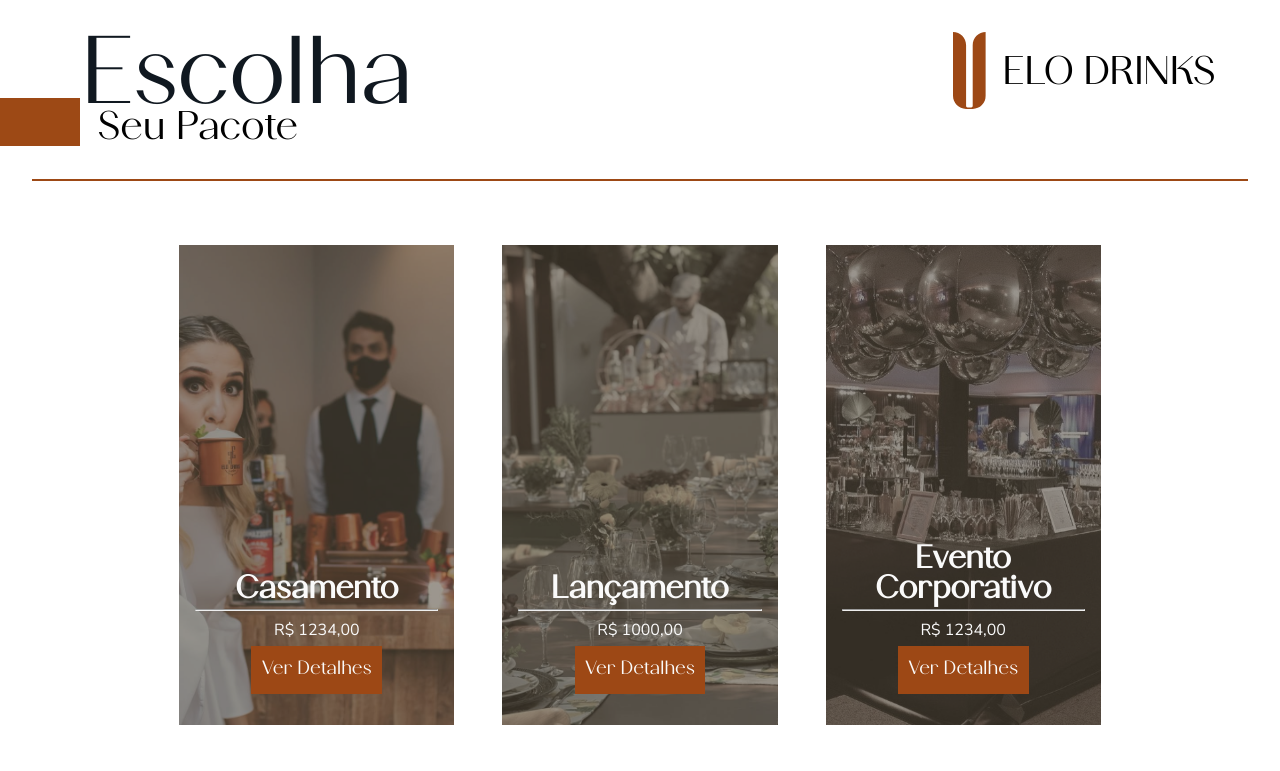
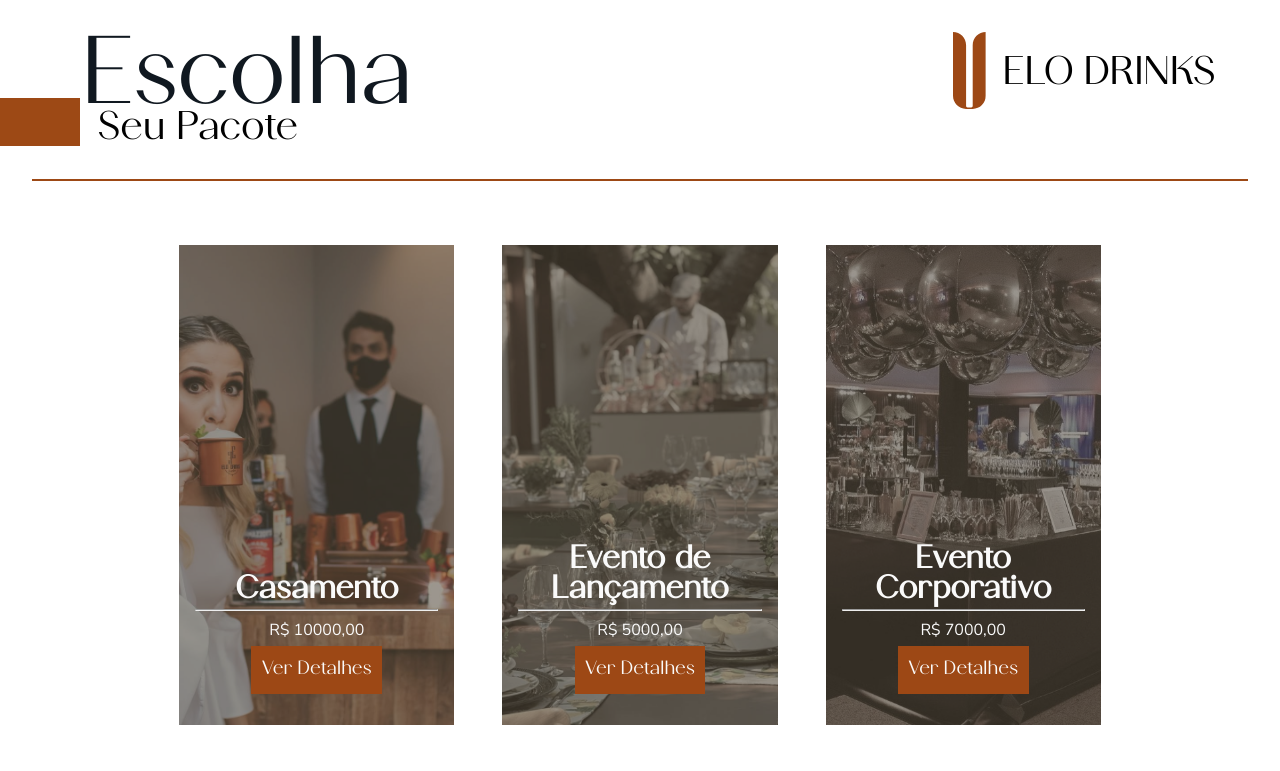
Before and after one commit to Gangue-da-Van-Branca/Frontend-Drinks, a React (Vite) app: page /pacotes in a window 1280 px wide. Shown: the top 771 px of the page. Built offline with nearby package versions, Linux system fonts and the light colour scheme; no server answers.

Commit message:
fix: ajustando itens dos pacotes

```diff
--- a/src/pages/Cliente/PacotesPage/Pacotes.jsx
+++ b/src/pages/Cliente/PacotesPage/Pacotes.jsx
@@ -1,4 +1,4 @@
-import React, { useState } from "react";
+import React, { useState, useEffect } from "react";
 import TopoPacotes from "../../../components/PacotesPage/TopoPacotes/TopoPacotes";
 import Card from "../../../components/PacotesPage/CardPacotes/CardPacotes";
 import BotaoPersonalizar from "../../../components/PacotesPage/BotaoPacotesPersonalizar/BotaoPacotesPersonalizar";
@@ -13,130 +13,133 @@ import "./Pacotes.css";
 
 function Pacotes() {
   const [modalAbertoIndex, setModalAbertoIndex] = useState(null);
+  const [pacotesComDrinks, setPacotesComDrinks] = useState([]);
 
   const pacotes = [
-    { evento: "Casamento", preco: "1234,00", drinks: ["adbjsdba", "adbjsdbaa", "adbjsdbappp", "adbjsdbavvvv", "adbjsdballl"],foto: casamentoTime },
-    { evento: "Lançamento", preco: "1000,00", drinks: ["adbjsdba", "adbjsdbaa", "adbjsdbappp", "adbjsdbavvvv", "adbjsdballl"], foto: festa1  },
-    { evento: "Evento Corporativo", preco: "1234,00", drinks: ["adbjsdba", "adbjsdbaa", "adbjsdbappp", "adbjsdbavvvv", "adbjsdballl"], foto: festa2},
-    { evento: "Debutante", preco: "1000,00", drinks: ["adbjsdba", "adbjsdbaa", "adbjsdbappp", "adbjsdbavvvv", "adbjsdballl"], foto: festa3 },
-    { evento: "Festa Teen", preco: "1234,00", drinks: ["adbjsdba", "adbjsdbaa", "adbjsdbappp", "adbjsdbavvvv", "adbjsdballl"], foto: festa4 },
-    { evento: "Aniversário", preco: "1000,00", drinks: ["adbjsdba", "adbjsdbaa", "adbjsdbappp", "adbjsdbavvvv", "adbjsdballl"], foto: festa5 },
+    {
+      evento: "Casamento",
+      preco: "10000,00",
+      drinks: [
+        "i1yAp0eCcDLNPgEv2t",
+        "i1OMQI4VbYTzKhgk72",
+        "i1oqVEF45n5GtvNi7H",
+        "i1cXa725zAv9IHx78s",
+        "i1g6y8eLob9QGZJjE1",
+        "i1H6dhQYql8jcb6nNf",
+        "i17R3SuHESlsNccJ97",
+        "i1vCWQEQXxersroTVf",
+      ],
+      foto: casamentoTime,
+    },
+    {
+      evento: "Evento de Lançamento",
+      preco: "5000,00",
+      drinks: [
+        "i1OMQI4VbYTzKhgk72",
+        "i1uZepl4zoJIV2zcne",
+        "i1oqVEF45n5GtvNi7H",
+        "i1H6dhQYql8jcb6nNf",
+        "i17R3SuHESlsNccJ97",
+        "i1r2FZ2OSkPaOptUU3",
+        "i1Xy5Nn2uuMouEJXqh",
+        "i1m0xFyJn4dQs9MQI6",
+      ],
+      foto: festa1,
+    },
+    {
+      evento: "Evento Corporativo",
+      preco: "7000,00",
+      drinks: [
+        "i1yAp0eCcDLNPgEv2t",
+        "i160VCLtD6W5bszrgu",
+        "i1OMQI4VbYTzKhgk72",
+        "i1oqVEF45n5GtvNi7H",
+        "i1m0xFyJn4dQs9MQI6",
+        "i1TE7rXG2YUqWMfkhY",
+        "i1vCWQEQXxersroTVf",
+        "i1rz62dHMqSDa020XU",
+      ],
+      foto: festa2,
+    },
+    {
+      evento: "Debutante",
+      preco: "8000,00",
+      drinks: [
+        "i12PlUD9t9CLhfIiAO",
+        "i179fSVduKdLX4LscD",
+        "i1PTAuIHUo438hUHvc",
+        "i1OMQI4VbYTzKhgk72",
+        "i11LKQJlmumPn9lWih",
+        "i1r2FZ2OSkPaOptUU3",
+        "i1Xy5Nn2uuMouEJXqh",
+        "i17R3SuHESlsNccJ97",
+      ],
+      foto: festa3,
+    },
+    {
+      evento: "Festa Teen",
+      preco: "3000,00",
+      drinks: [
+        "i11LKQJlmumPn9lWih",
+        "i1Xy5Nn2uuMouEJXqh",
+        "i1vCWQEQXxersroTVf",
+        "i1TE7rXG2YUqWMfkhY",
+        "i1rz62dHMqSDa020XU",
+        "i1r2FZ2OSkPaOptUU3",
+        "i1GsP4QdH4eysBOQmJ",
+        "i1FGlcg0VClkJIzj9B",
+      ],
+      foto: festa4,
+    },
+    {
+      evento: "Aniversário",
+      preco: "5000,00",
+      drinks: [
+        "i179fSVduKdLX4LscD",
+        "i1oqVEF45n5GtvNi7H",
+        "i1OMQI4VbYTzKhgk72",
+        "i1uZepl4zoJIV2zcne",
+        "i12PlUD9t9CLhfIiAO",
+        "i1cXa725zAv9IHx78s",
+        "i1r2FZ2OSkPaOptUU3",
+        "i1Xy5Nn2uuMouEJXqh",
+      ],
+      foto: festa5,
+    },
   ];
 
-const drinksDisponiveis = [
-  {
-    categoria: "Drinks Alcoólicos",
-    drinks: [
-      {
-        id: "adbjsdba",
-        nome: "MOSCOW MULE",
-        descricao:
-          "Vodka, xarope de gengibre, limão taiti e espuma de gengibre",
-      },
-      {
-        id: "adbjsdbaa",
-        nome: "FITZGERALD",
-        descricao:
-          "Gin, syrup de açúcar, suco de limão siciliano, angostura bitters e zest",
-      },
-      {
-        id: "adbjsdbappp",
-        nome: "PENICILIN",
-        descricao:
-          "Whisky, suco de limão siciliano, xarope de gengibre e scotch defumado",
-      },
-      {
-        id: "adbjsdbavvvv",
-        nome: "BASIL SMASH",
-        descricao:
-          "Gin, suco de limão siciliano, syrup de manjericão e folhas de manjericão",
-      },
-      {
-        id: "adbjsdbaddd",
-        nome: "CLASSIC TONIC",
-        descricao: "Gin, limão siciliano e tônica",
-      },
-      {
-        id: "adbjsdballl",
-        nome: "PARADISE",
-        descricao:
-          "Vodka, água de coco, syrup de baunilha e raspas de coco desidratado",
-      },
-      {
-        id: "adbjsdbaqweer",
-        nome: "APEROL SPRITZ",
-        descricao: "Aperol, espumante, água com gás e laranja",
-      },
-      {
-        id: "adbjsdbasss",
-        nome: "NEGRONI TWIST",
-        descricao: "Gin, vermute rosso, Campari e zest de laranja bahia",
-      },
-      {
-        id: "adbjsdbaplanbd",
-        nome: "SPICY PASSION",
-        descricao:
-          "Vodka, maracujá, syrup de pimenta dedo-de-moça e limão taiti",
-      },
-      {
-        id: "adbjsdbadadbab",
-        nome: "CUCUMBER FIZZ",
-        descricao:
-          "Gin, pepino, suco de limão siciliano, syrup de hortelã e água tônica",
-      },
-      {
-        id: "adbjsdbadakjbdaqw",
-        nome: "MARGARITA",
-        descricao: "Tequila, Cointreau, suco de limão taiti e borda de sal",
-      },
-      {
-        id: "adbjsdbaakjjdns",
-        nome: "DAIQUIRI CLÁSSICO",
-        descricao: "Rum branco, suco de limão taiti e xarope de açúcar",
-      },
-    ],
-  },
-  {
-    categoria: "Soft Drinks (não alcoólicos) - Incluso guloseimas",
-    drinks: [
-      {
-        id: "adbjsdbaaaaayyttree",
-        nome: "CIRQUE BLUE",
-        descricao:
-          "Curacao blue, suco de blueberry, amora, mix de limão, água com gás e algodão doce ou bala de fruta",
-      },
-      {
-        id: "adbjsdbaqpiqwwb",
-        nome: "PINK LEMONADE",
-        descricao:
-          "Mix de limão, limão siciliano, goma ou gás e syrup de morango servido em tacinhas ou limonadas brilhantes",
-      },
-      {
-        id: "adbjsdbaqseqewe",
-        nome: "PIÑA DESCALADA",
-        descricao:
-          "Suco de abacaxi, leite de coco, leite condensado e granulados coloridos",
-      },
-      {
-        id: "adbjsdbaçlasbbbbx",
-        nome: "LICHAI PARADISSE",
-        descricao:
-          "Água com gás, morangos simples, lichia, suco de limão e hortelã",
-      },
-      {
-        id: "adbjsdbaq5tqtw",
-        nome: "CLASSIC TONIC",
-        descricao: "Limão siciliano, xarope e tônica",
-      },
-    ],
-  },
-];
+  useEffect(() => {
+    async function buscarDrinks() {
+      const pacotesComDados = await Promise.all(
+        pacotes.map(async (pacote) => {
+          const drinksDetalhados = await Promise.all(
+            pacote.drinks.map(async (id) => {
+              try {
+                const response = await fetch(
+                  `${import.meta.env.VITE_API_URL}/item/${id}`
+                );
+                if (!response.ok) throw new Error("Erro ao buscar drink");
+                return await response.json();
+              } catch (error) {
+                console.error(`Erro com o drink ${id}:`, error);
+                return { id, nome: "Drink não encontrado", descricao: "" };
+              }
+            })
+          );
+          return { ...pacote, drinks: drinksDetalhados };
+        })
+      );
+      setPacotesComDrinks(pacotesComDados);
+    }
+
+    buscarDrinks();
+  }, []);
 
   return (
     <div>
       <TopoPacotes />
       <div className="container-cards">
-        {pacotes.map((pacote, index) => (
+        {pacotesComDrinks.map((pacote, index) => (
           <Card
             key={index}
             index={index}
@@ -145,11 +148,7 @@ const drinksDisponiveis = [
             foto={pacote.foto}
             modalAbertoIndex={modalAbertoIndex}
             setModalAbertoIndex={setModalAbertoIndex}
-            drinks={pacote.drinks.map((drinkId) => {
-              return drinksDisponiveis
-                .flatMap((cat) => cat.drinks)
-                .find((drink) => drink.id === drinkId);
-            })}
+            drinks={pacote.drinks}
           />
         ))}
       </div>
```
